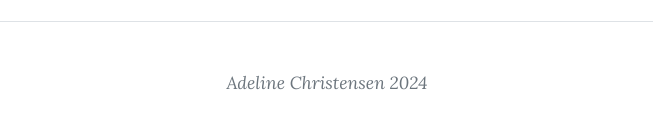
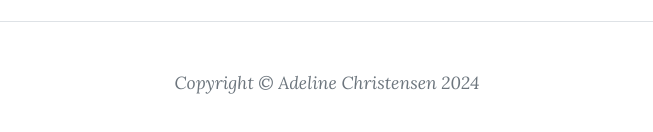
Before and after one commit to addie2343/Final-project, a plain HTML site: page startbootstrap-clean-blog-gh-pages/index.html in a window 1280 px wide. Shown: the part 1313-1445 px from the top of the page, without its empty margins (313-966 px from the left). Drawn offline with nearby package versions, Linux system fonts and the light colour scheme.

Commit message:
Update index.html

```diff
--- a/startbootstrap-clean-blog-gh-pages/index.html
+++ b/startbootstrap-clean-blog-gh-pages/index.html
@@ -133,7 +133,7 @@
                                 </a>
                             </li>
                         </ul> -->
-                        <div class="small text-center text-muted fst-italic">Adeline Christensen 2024</div>
+                        <div class="small text-center text-muted fst-italic">Copyright &copy; Adeline Christensen 2024</div>
                     </div>
                 </div>
             </div>
```
